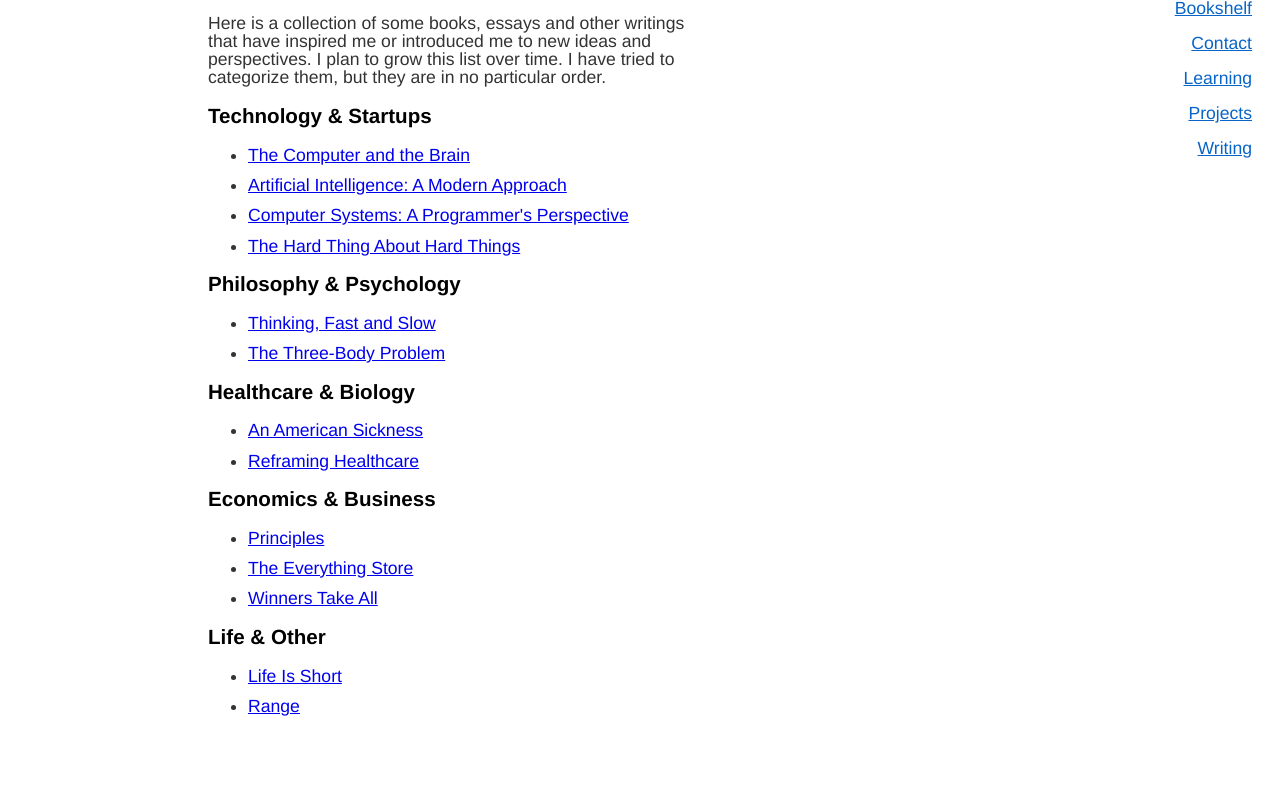
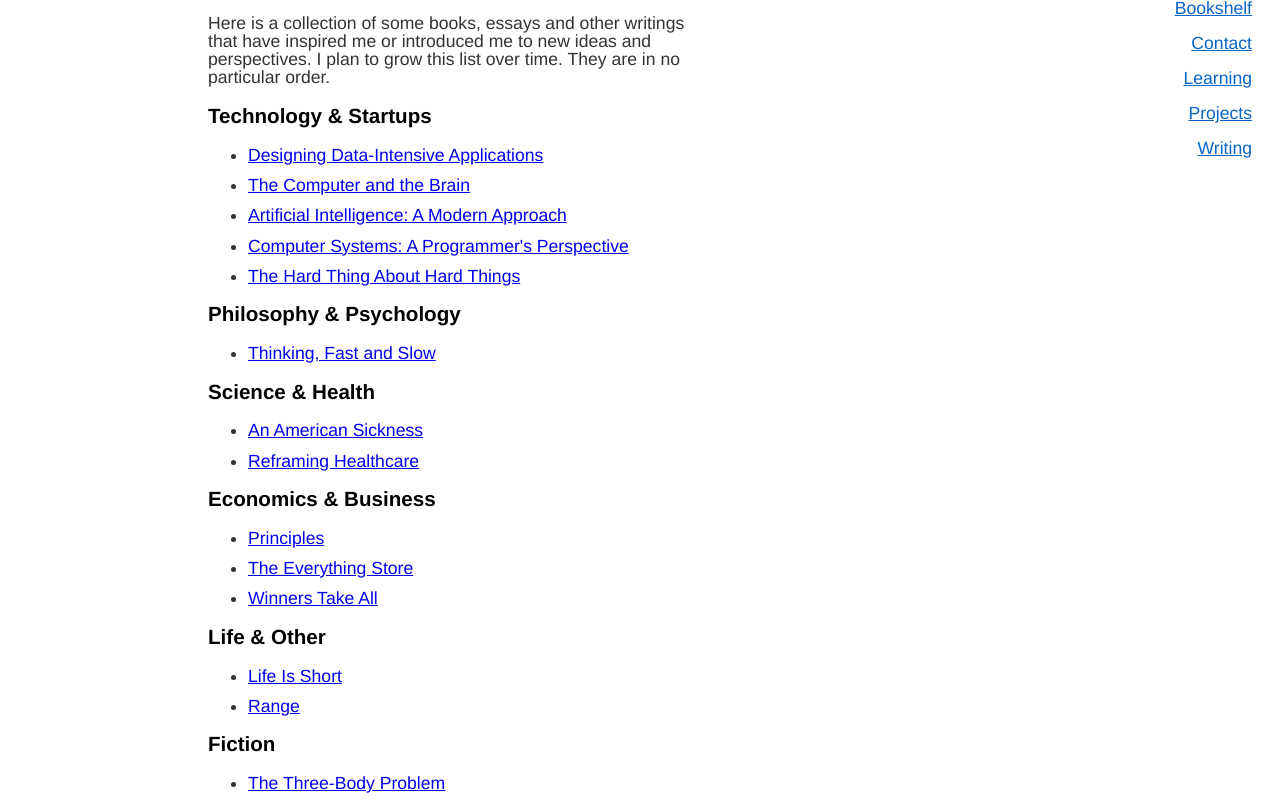
Before and after one commit to jwmeeker/jwmeeker.github.io, a plain HTML site: page bookshelf.html in a window 1280 px wide. Shown: the part 110-920 px from the top of the page. Before the commit the page ends 842 px from the top, so only its background shows below. Drawn offline with Linux system fonts and the light colour scheme.

Commit message:
Update bookshelf.html

```diff
--- a/bookshelf.html
+++ b/bookshelf.html
@@ -30,10 +30,11 @@
     <div id="content">
     <h2>Bookshelf</h2>
     <p>Here is a collection of some books, essays and other writings that have inspired me or introduced me to new ideas and perspectives. I plan to
-       grow this list over time. I have tried to categorize them, but they are in no particular order.</p>
+       grow this list over time. They are in no particular order.</p>
     <div>
         <h3>Technology & Startups</h3>
         <ul>
+            <li><a href="https://www.amazon.com/Designing-Data-Intensive-Applications-Reliable-Maintainable/dp/1449373321">Designing Data-Intensive Applications</a></li>
             <li><a href="https://www.amazon.com/dp/0300007930">The Computer and the Brain</a></li>
             <li><a href="https://www.amazon.com/gp/product/0134610997">Artificial Intelligence: A Modern Approach</a></li>
             <li><a href="https://www.amazon.com/gp/product/013409266X">Computer Systems: A Programmer's Perspective</a></li>
@@ -44,11 +45,10 @@
         <h3>Philosophy & Psychology</h3>
         <ul>
             <li><a href="https://www.amazon.com/Thinking-Fast-Slow-Daniel-Kahneman/dp/0374533555">Thinking, Fast and Slow</a></li>
-            <li><a href="https://www.amazon.com/Three-Body-Problem-Cixin-Liu/dp/0765382032">The Three-Body Problem</a></li>
         </ul>
     </div>
     <div>
-        <h3>Healthcare & Biology</h3>
+        <h3>Science & Health</h3>
         <ul>
              <li><a href="https://www.amazon.com/American-Sickness-Healthcare-Became-Business/dp/0143110853">An American Sickness</a></li>
              <li><a href="https://www.amazon.com/Reframing-Healthcare-Roadmap-Creating-Disruptive/dp/B07S63ZG9Z">Reframing Healthcare</a></li>
@@ -69,7 +69,12 @@
             <li><a href="https://www.amazon.com/Range-Generalists-Triumph-Specialized-World/dp/0735214484">Range</a></li>
         </ul>
     </div>
-
+    <div>
+        <h3>Fiction</h3>
+        <ul>
+            <li><a href="https://www.amazon.com/Three-Body-Problem-Cixin-Liu/dp/0765382032">The Three-Body Problem</a></li>
+        </ul>
+    </div>
 </div>
 </body>
 </html>
```
